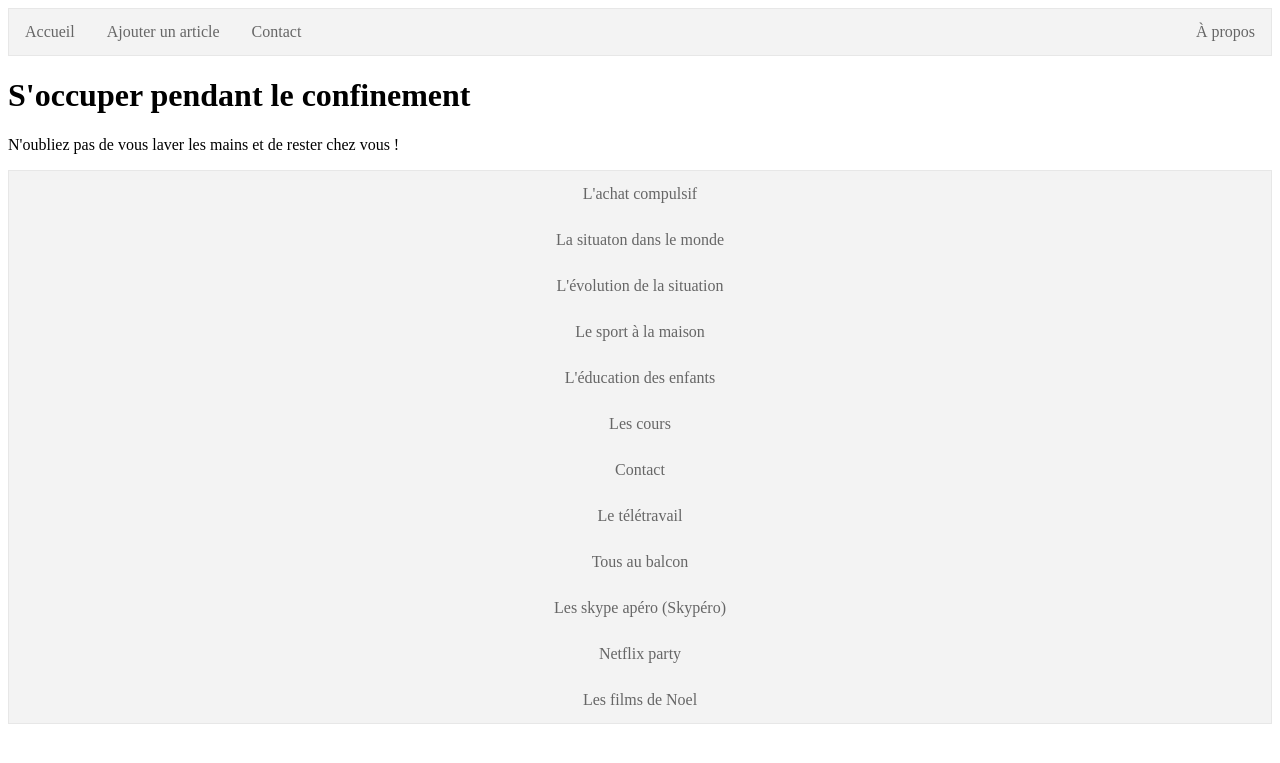
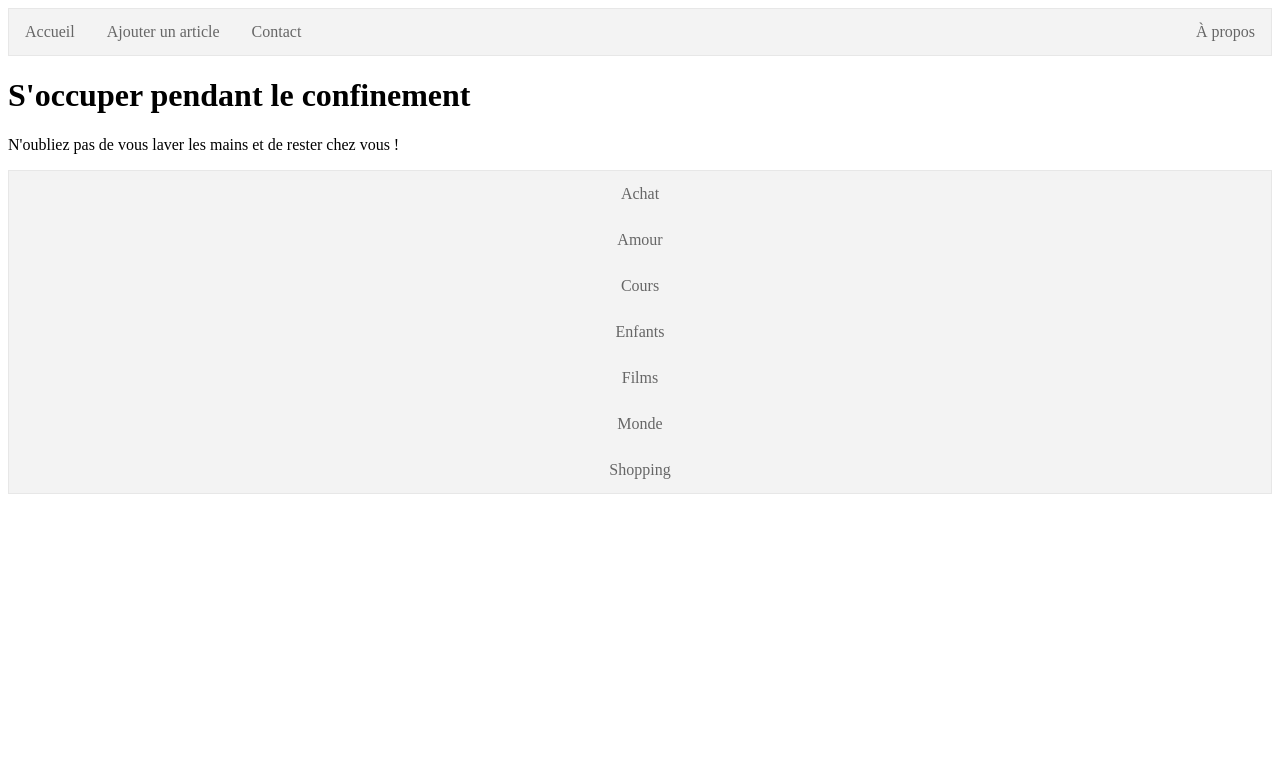
Before and after one commit to jonathanlsn/Web-programmation, a Flask app: page / in a window 1280 px wide. Shown: the top 763 px of the page. Run offline with Flask 2, Linux system fonts and the light colour scheme.

Commit message:
Modifications des catégories principales sur l'index

```diff
--- a/PrograWebSources-master-PlainTemplate/PlainTemplate/templates/index.html
+++ b/PrograWebSources-master-PlainTemplate/PlainTemplate/templates/index.html
@@ -6,18 +6,13 @@
 <p>N'oubliez pas de vous laver les mains et de rester chez vous !</p>
 
     <ul class>
-      <li><a href="{{ url_for('index') }}#home">L'achat compulsif</a></li>
-      <li><a href="{{ url_for('index') }}#home">La situaton dans le monde</a></li>
-      <li><a href="{{ url_for('index') }}#home">L'évolution de la situation</a></li>
-      <li><a href="{{ url_for('index') }}#home">Le sport à la maison</a></li>
-      <li><a href="{{ url_for('index') }}#home">L'éducation des enfants</a></li>
-      <li><a href="{{ url_for('index') }}#home">Les cours</a></li>
-      <li><a href="{{ url_for('index') }}#home">Contact</a></li>
-      <li><a href="{{ url_for('index') }}#home">Le télétravail</a></li>
-      <li><a href="{{ url_for('index') }}#home">Tous au balcon</a></li>
-      <li><a href="{{ url_for('index') }}#home">Les skype apéro (Skypéro)</a></li>
-      <li><a href="{{ url_for('index') }}#home">Netflix party</a></li>
-      <li><a href="{{ url_for('index') }}#home">Les films de Noel</a></li>
+      <li><a href="{{ url_for('index') }}#home">Achat</a></li>
+      <li><a href="{{ url_for('index') }}#home">Amour</a></li>
+      <li><a href="{{ url_for('index') }}#home">Cours</a></li>
+      <li><a href="{{ url_for('index') }}#home">Enfants</a></li>
+      <li><a href="{{ url_for('index') }}#home">Films</a></li>
+      <li><a href="{{ url_for('index') }}#home">Monde</a></li>
+      <li><a href="{{ url_for('index') }}#home">Shopping</a></li>
     </ul>
 
 {% endblock %}
```
